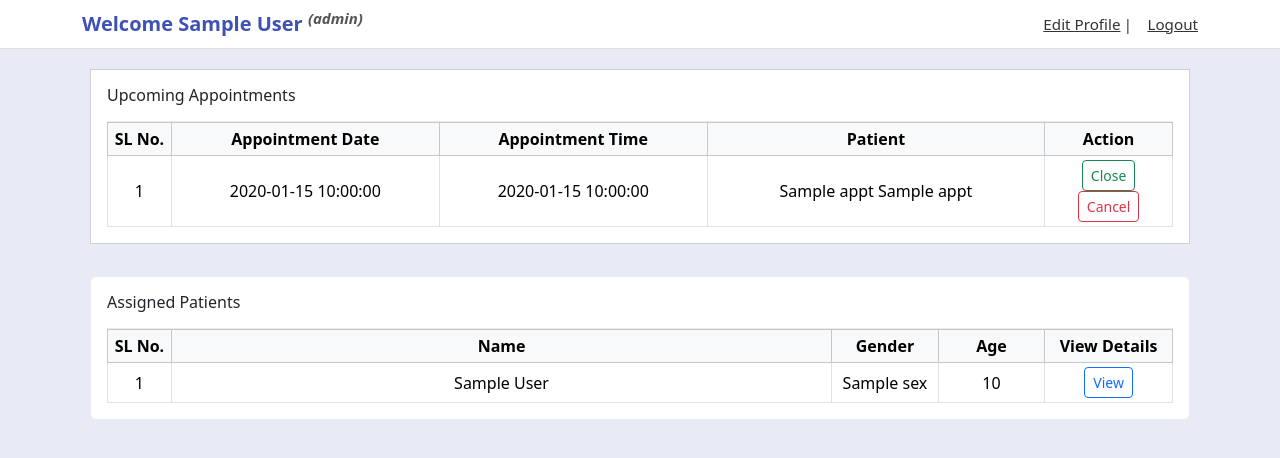
After one commit to 24f2005905/hms_mad, a Flask app: template hms-frontend/templates/doctor_dashboard.html in a window 1280 px wide. The commit adds this page. Shown: the top 458 px of the page. Run offline with Flask 3, Linux system fonts and the light colour scheme; the template is opened without the code that fills it: most values are stand-ins (such as "Sample title", 1, 10 or a date in 2020); parts of the project's set-up code (start-up, migrations or seed data) failed here and were passed over.

Commit message:
1. Added Doctor dashboard 2. Doctor upcoming appointments 3. Doctor assigned patients 4. doctor cancel appointment 5. Added age and address to User record

```diff
--- a/hms-backend/app.py
+++ b/hms-backend/app.py
@@ -21,7 +21,7 @@ Valid_User_Types = [
 Valid_User_Column = [
     "User_ID", "Email_ID","Sex","First_Name", "Last_Name",
     "User_Type", "Phone_Number","User_Profile",
-    "Password"
+    "Password","Date_Of_Birth","Address"
 ]
 Valid_Days_Of_Week = [
     "mon", "tue", "wed", "thu", "fri", "sat", "sun"
@@ -196,6 +196,16 @@ def User_Create(auth_args):
         return ret, 400
 
     User_Type = req_json["User_Type"]
+    #Check for valid date of birth
+    try:
+        DOB = datetime.strptime(req_json["Date_Of_Birth"],'%Y-%m-%d').date()
+        if DOB > date.today():
+            raise Exception("DOB in future")
+    except:
+        ret["status"] = "error"
+        ret["message"] = "Invalid DOB Format"
+        return ret, 400
+
 
     # Generate an ID: [P/A/D]-YYYY-MM-DD-[SNO]
     # Query for all User IDs for partial match
@@ -211,15 +221,17 @@ def User_Create(auth_args):
 
     # Now insert the user
     query_2 = text ('INSERT INTO Users '\
-        '(User_ID,Email_ID, Sex, First_Name, Last_Name, ' \
+        '(User_ID,Email_ID, Sex,Date_Of_Birth, Address First_Name, Last_Name, ' \
         'User_Type, Phone_Number, User_Profile, Password) ' \
-        'VALUES (:User_ID,:Email_ID, :Sex ' \
-        ':First_Name, :Last_Name, :User_Type,' \
+        'VALUES (:User_ID,:Email_ID, :Sex ,:Date_Of_Birth,' \
+        ':Address, :First_Name, :Last_Name, :User_Type,' \
         ':Phone_Number, :User_Profile, :Password)')
     query_2_dict = {
         "User_ID": User_ID,
         "Email_ID": req_json.get("Email_ID", ""),
         "Sex": req_json["Sex"],
+        "Date_Of_Birth": req_json("Date_Of_Birth",""),
+        "Address": req_json("Address",""),
         "First_Name": req_json["First_Name"],
         "Last_Name": req_json.get("Last_Name",""),
         "User_Type": User_Type,
@@ -324,6 +336,17 @@ def User_Update(auth_args):
 
         if column_name == 'User_ID':
             continue
+        if column_name == 'Date_Of_Birth':
+            #Check for valid date of birth
+            try:
+                DOB = datetime.strptime(req_json["Date_Of_Birth"],'%Y-%m-%d').date()
+
+                if DOB > date.today():
+                    raise Exception("DOB in future")
+            except:
+                ret["status"] = "error"
+                ret["message"] = "Invalid DOB Format"
+                return ret, 400
 
         column_data = (req_json[column_name] \
                 if column_name != "Password" else \
@@ -1176,7 +1199,8 @@ def Appointment_Update(auth_args):
     if (User_Role == 'PATIENT' and \
             (User_ID != row[0] or Appointment_Status != "CANCELLED")) or \
         (User_Role == 'DOCTOR' and \
-            (User_ID != row[1] or Appointment_Status != "COMPLETED")) or \
+            (User_ID != row[1] or Appointment_Status not in \
+                ["COMPLETED", "CANCELLED"])) or \
         (User_Role == 'ADMIN' and \
             Appointment_Status != 'CANCELLED'):
         ret["status"] = "error"
--- /dev/null
+++ b/hms-frontend/templates/assigned_patients.html
@@ -0,0 +1,80 @@
+{# templates/assigned_patients.html #}
+
+  <style>
+    /* Panel card similar to appointments panel */
+    .patients-panel {
+      padding: 1rem;
+      border: 1px solid #e9ecef;
+      border-radius: 0.375rem;
+      background: #fff;
+      margin-bottom: 1.5rem;
+    }
+    /* Scrollable table container: fixed height, vertical scroll */
+    .patients-scroll {
+      max-height: 260px;
+      overflow-y: auto;
+      border-top: 1px solid #e9ecef;
+    }
+    /* Make table headers sticky when scrolling */
+    .patients-scroll thead th {
+      position: sticky;
+      top: 0;
+      background: #f8f9fa;
+      z-index: 2;
+    }
+    /* Use Bootstrap table styling (assuming Bootstrap or similar) */
+    .patients-table th,
+    .patients-table td {
+      vertical-align: middle;
+    }
+    .patients-table .btn-view {
+      padding: 0.25rem 0.5rem;
+      font-size: 0.875rem;
+      line-height: 1.2;
+    }
+  </style>
+
+
+{% block content %}
+  <div class="patients-panel">
+    <div class="d-flex align-items-center mb-3">
+      <h6 class="mb-0">Assigned Patients</h6>
+    </div>
+
+    <div class="patients-scroll">
+      <table class="table table-sm table-bordered mb-0 align-middle">
+        <thead class="table-light">
+          <tr>
+           <th style="width:6%; text-align:center;">SL No.</th>
+          <th style="text-align:center;">Name</th>
+          <th style="width:10%;text-align:center;">Gender</th>
+          <th style="width:10%;text-align:center;">Age</th>
+          <th style="width:12%; text-align:center;">View Details</th>
+          </tr>
+        </thead>
+        <tbody>
+          {% if patients %}
+            {% for p in patients %}
+              <tr>
+                <td style="text-align:center;">{{ loop.index }}</td>
+                <td style="text-align:center;">{{ p.First_Name }} {{ p.Last_Name }}</td>
+                <td style="text-align:center;">{{ p.Sex }}</td>
+                <td style="text-align:center;">{{ p.Age }}</td>
+                <td class="text-center">
+                  <a href="{{ url_for('Patient_History', Patient_ID = p.User_ID) }}"
+                     class="btn btn-sm btn-outline-primary btn-view">
+                    View
+                  </a>
+                </td>
+              </tr>
+            {% endfor %}
+          {% else %}
+            <tr>
+              <td colspan="5" class="text-center text-muted py-3">No assigned patients found.</td>
+            </tr>
+          {% endif %}
+        </tbody>
+      </table>
+    </div>
+  </div>
+{% endblock %}
--- a/hms-frontend/templates/cancel_appointment.html
+++ b/hms-frontend/templates/cancel_appointment.html
@@ -13,7 +13,7 @@
     Are you sure you want to cancel this appointment?
   </div>
 
-  <form method="POST" action="{{ url_for('Cancel_Appointment', Appointment_ID=appointment.Appointment_ID,Confirm='Y') }}">
+  <form method="POST" action="{{ url_for('Cancel_Appointment', Appointment_ID=appointment.Appointment_ID, Patient_ID=appointment.Patient_ID,Confirm='Y') }}">
     {% if csrf_token is defined %}
       {{ csrf_token() }}
     {% endif %}
--- /dev/null
+++ b/hms-frontend/templates/doctor_dashboard.html
@@ -0,0 +1,46 @@
+{# templates/doctor_dashboard.html #}
+{% extends "base.html" %}
+
+{% block title %}Dashboard{% endblock %}
+
+{% block head_extra %}
+  {{ super() }}
+  <style>
+    /* optional: add custom styling for patient table wrapper if needed */
+    .patients-container {
+      margin-top: 2rem;
+    }
+    .patients-table {
+      width: 100%;
+      border-collapse: collapse;
+    }
+    .patients-table th,
+    .patients-table td {
+      border: 1px solid #dee2e6;
+      padding: 6px 8px;
+    }
+    .patients-table thead th {
+      background-color: #f8f9fa;
+      font-weight: 600;
+      color: #374151;
+      text-align: center;
+    }
+    .patients-table tbody td {
+      text-align: center;
+    }
+  </style>
+{% endblock %}
+
+{% block content %}
+  <div class="row g-4">
+
+    <div class="col-12">
+      {% include "dr_upcoming_appt.html" %}
+    </div>
+
+    <div class="col-12 patients-container">
+      {% include "assigned_patients.html" %}
+    </div>
+
+  </div>
+{% endblock %}
--- /dev/null
+++ b/hms-frontend/templates/dr_upcoming_appt.html
@@ -0,0 +1,67 @@
+
+<style>
+  /* Keep the card/inner area a fixed height and scrollable (approx 5 rows) */
+  .appointments-scroll {
+      max-height: 260px;
+      overflow-y: auto;
+      border-top: 1px solid #e9ecef;
+  }
+  /* Stick header while scrolling */
+  .appointments-scroll thead th {
+      position: sticky;
+      top: 0;
+      background: #f8f9fa;
+      z-index: 2;
+  }
+</style>
+
+<div class="panel-card p-3">
+  <div class="d-flex align-items-center mb-3">
+    <h6 class="mb-0">Upcoming Appointments</h6>
+  </div>
+
+  <div class="appointments-scroll">
+    <table class="table table-sm table-bordered mb-0 align-middle">
+      <thead class="table-light">
+        <tr>
+          <th style="width:6%; text-align:center;">SL No.</th>
+          <th style="text-align:center;">Appointment Date</th>
+          <th style="text-align:center;">Appointment Time</th>
+          <th style="text-align:center;">Patient</th>
+          <th style="width:12%; text-align:center;">Action</th>
+        </tr>
+      </thead>
+      <tbody>
+        {% if appointments %}
+          {% for appt in appointments %}
+            <tr>
+              <td style="text-align:center;">{{ loop.index }}</td>
+              <td style="text-align:center;">{{ appt.Appointment_Date }}</td>
+              <td style="text-align:center;">{{ appt.Appointment_Time }}</td>
+              <td style="text-align:center;">
+                {{ appt.patient_First_Name }} {{ appt.patient_Last_Name }}</td>
+              <td class="text-center">
+                <form method="POST" action="{{ url_for('Cancel_Appointment', Appointment_ID=appt.Appointment_ID) }}" style="display:inline;">
+                  {# If you use CSRF (Flask-WTF), render token here: {{ csrf_token() }} #}
+                  <button type="submit" class="btn btn-sm btn-outline-success">
+                    Close
+                  </button>
+                </form>
+                <form method="POST" action="{{ url_for('Cancel_Appointment', Appointment_ID=appt.Appointment_ID,Patient_ID=appt.Patient_ID) }}" style="display:inline;">
+                  {# If you use CSRF (Flask-WTF), render token here: {{ csrf_token() }} #}
+                  <button type="submit" class="btn btn-sm btn-outline-danger">
+                    Cancel
+                  </button>
+                </form>
+              </td>
+            </tr>
+          {% endfor %}
+        {% else %}
+          <tr>
+            <td colspan="6" class="text-center text-muted py-3">No upcoming appointments.</td>
+          </tr>
+        {% endif %}
+      </tbody>
+    </table>
+  </div>
+</div>
--- a/hms-frontend/templates/treatment_detail.html
+++ b/hms-frontend/templates/treatment_detail.html
@@ -11,10 +11,6 @@
           <div class="ms-auto small text-muted">
             <a href="{{ url_for('dashboard') }}" class="text-decoration-none">&larr; Back to Dashboard</a>
           </div>
-        </div>
-
-        <div class="mb-3">
-          <strong>Appointment ID:</strong> {{ treatment.Appointment_ID }}
         </div>
         <div class="mb-3">
           <strong>Appointment Date:</strong> {{ treatment.Appointment_Date }}
--- a/runtime/fe_config.json
+++ /dev/null
@@ -1,5 +0,0 @@
-{
-	"template_dir": "../hms-frontend/templates",
-	"app_url": "http://localhost:9000",
-	"jwt_public": "../ext/keys/public_key.pem"
-}
--- a/sql/hms-ddl.sql
+++ b/sql/hms-ddl.sql
@@ -5,6 +5,8 @@ CREATE TABLE Users (
     User_ID Varchar(15) UNIQUE NOT NULL,
     Email_ID Varchar(100),
     Sex Char(1) NOT NULL,
+    Date_Of_Birth DATE NOT NULL,
+    Address TEXT  NULL,
     First_Name Varchar(50) NOT NULL,
     Last_Name Varchar(50)  NULL,
     User_Type Varchar(10) NOT NULL ,
```
Also changed, not shown: hms-frontend/app.py (+97 -26 lines), hms-frontend/templates/edit_profile.html (+16 -0 lines), hms-frontend/templates/patient_history.html (added, +16 -0 lines), hms-frontend/templates/treatment_table.html (+2 -5 lines), hms-openapi-spec.yaml (+17 -0 lines), runtime/config.json (deleted, +0 -10 lines), hms-frontend/templates/patient_dashboard.html (renamed from hms-frontend/templates/dashboard.html), runtime/hms.db (deleted).
